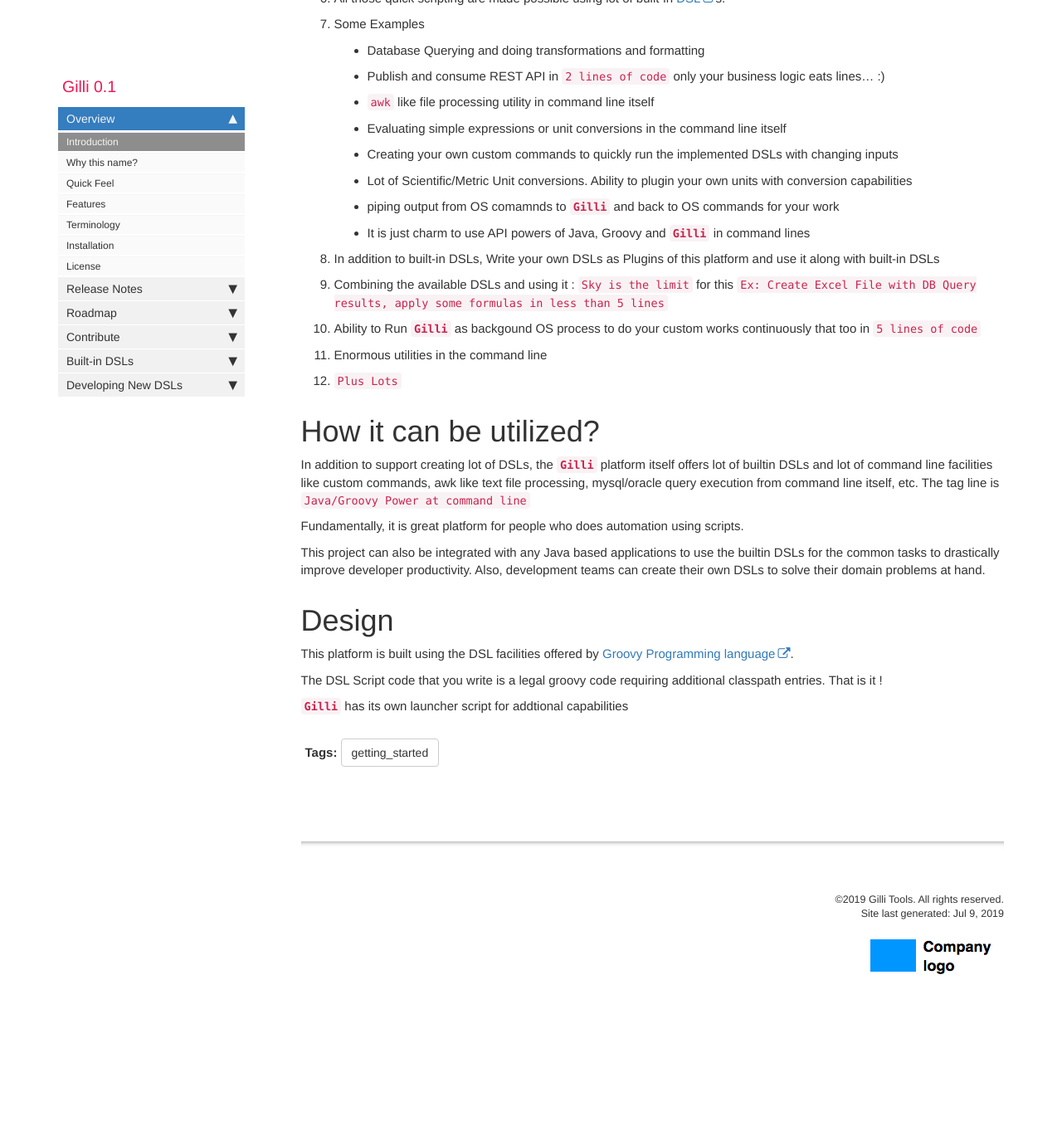
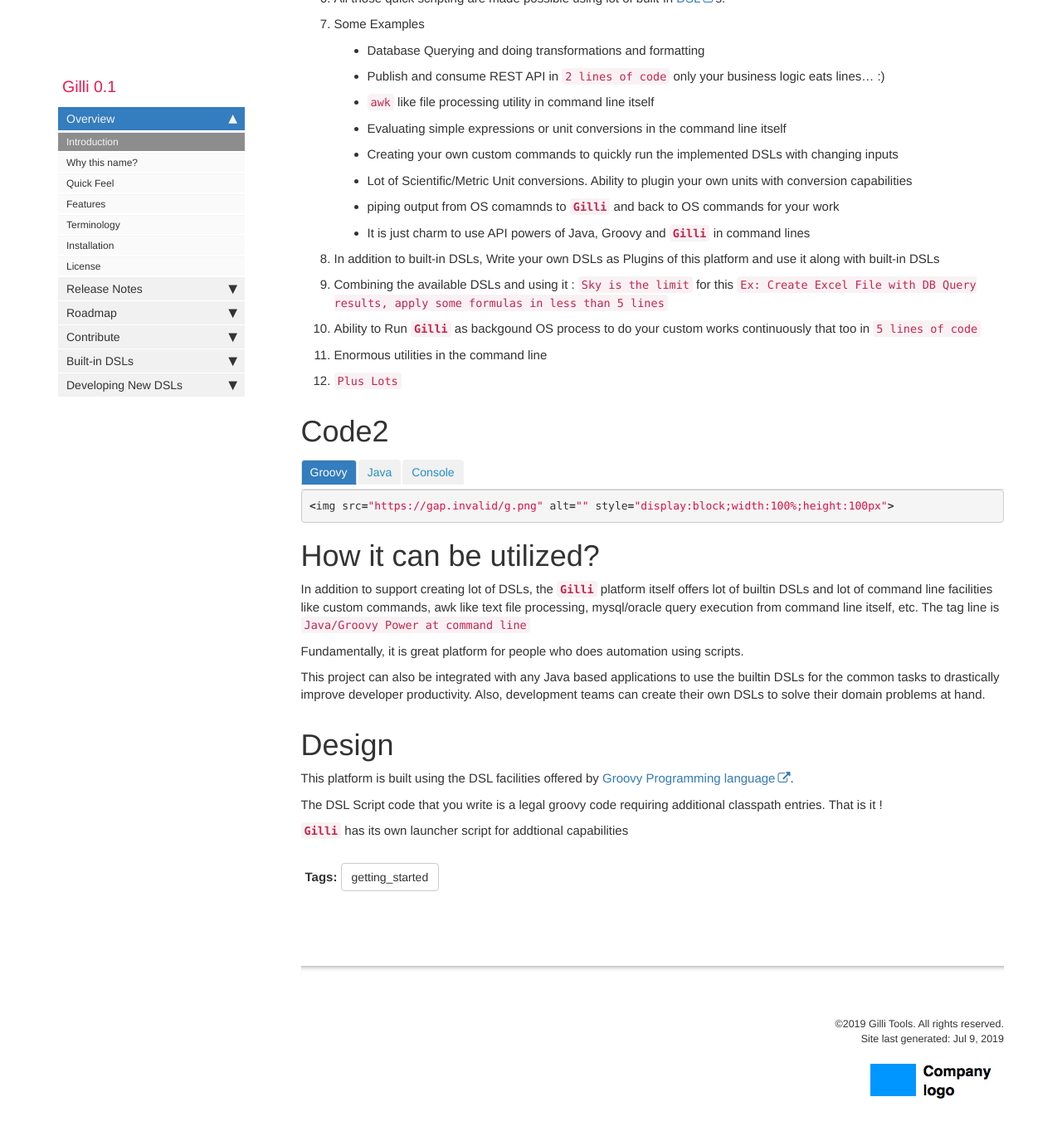
Before and after one commit to adithyank/gilli, a Jekyll site: the page built from docs/index.md, in a window 1280 px wide and 1400 px high, scrolled down 923 px. Shown: the top 1363 px of the window at 83% size. Built offline with Jekyll 4.4.1, drawn with Linux system fonts in a browser that asks for light colours; comment, search, counter and statistics services are not loaded; before the commit the page ends 2173 px from its top, so only the background shows below that.

Commit message:
Docs updated

```diff
--- a/docs/_config.yml
+++ b/docs/_config.yml
@@ -116,7 +116,7 @@ defaults:
 sidebars:
 - lang_sidebar
 
-description: "Intended as a documentation theme based on Jekyll for technical writers documenting software and other technical products, this theme has all the elements you would need to handle multiple products with both multi-level sidebar navigation, tags, and other documentation features."
+description: "A DSL Platform with lot of built-in DSLs and facility to write new DLSs ultra fast. Write scripts quickly for day to day routine checks or Automation. Power of Java, Groovy, Gilli at Command Line. A Scripting Platform. Integrated with Java based Enterprise Applications for Quick Development"
 # the description is used in the feed.xml file
 
 # needed for sitemap.xml file only
--- /dev/null
+++ b/docs/_includes/aditabbedcode.html
@@ -0,0 +1,29 @@
+<div>
+<ul id="multiproglangcode" class="nav nav-tabs">
+    <li class="active" style="margin:5px 0px"><a class="noCrossRef" href="#groovy" data-toggle="tab">Groovy</a></li>
+    <li style="margin:5px 0px"><a class="noCrossRef" href="#java" data-toggle="tab">Java</a></li>
+    <li style="margin:5px 0px"><a class="noCrossRef" href="#console" data-toggle="tab">Console</a></li>
+</ul>
+
+<div class="tab-content" style = "padding:0px">
+
+<div role="tabpanel" class="tab-pane active" id="groovy" markdown="1">
+{% highlight groovy %}
+{% include {{ include.groovyfile }} %}
+{% endhighlight %}
+</div>
+
+<div role="tabpanel" class="tab-pane" id="java">
+{% highlight java %}
+{% include {{ include.javafile }} %}
+{% endhighlight %}
+</div>
+
+<div role="tabpanel" class="tab-pane" id="console">
+{% highlight bash %}
+$ {% include {{ include.cmdfile }} %}
+{% endhighlight %}
+</div>
+</div>
+
+</div>
--- a/docs/css/customstyles.css
+++ b/docs/css/customstyles.css
@@ -761,7 +761,7 @@ pre, table code {
 }
 
 pre {
-    margin: 25px 0px;
+    margin: 0px 0px;
 }
 
 #json-box-container pre {
--- a/docs/index.md
+++ b/docs/index.md
@@ -73,8 +73,9 @@ permalink: index.html
 1. Enormous utilities in the command line
 1. `Plus Lots`
 
+# Code2
 
-
+{% include aditabbedcode.html groovyfile="codes/code.aaaa.groovy" javafile="codes/code.aaaa.java" cmdfile="codes/code.aaaa.bash" %}
 
 # How it can be utilized?
 
@@ -103,4 +104,5 @@ additional classpath entries. That is it !
 {{ page.gilli_project_title }} has its own launcher script for addtional
 capabilities
 
+
 {% include links.html %}
```
Also changed, not shown: 3 other files.
